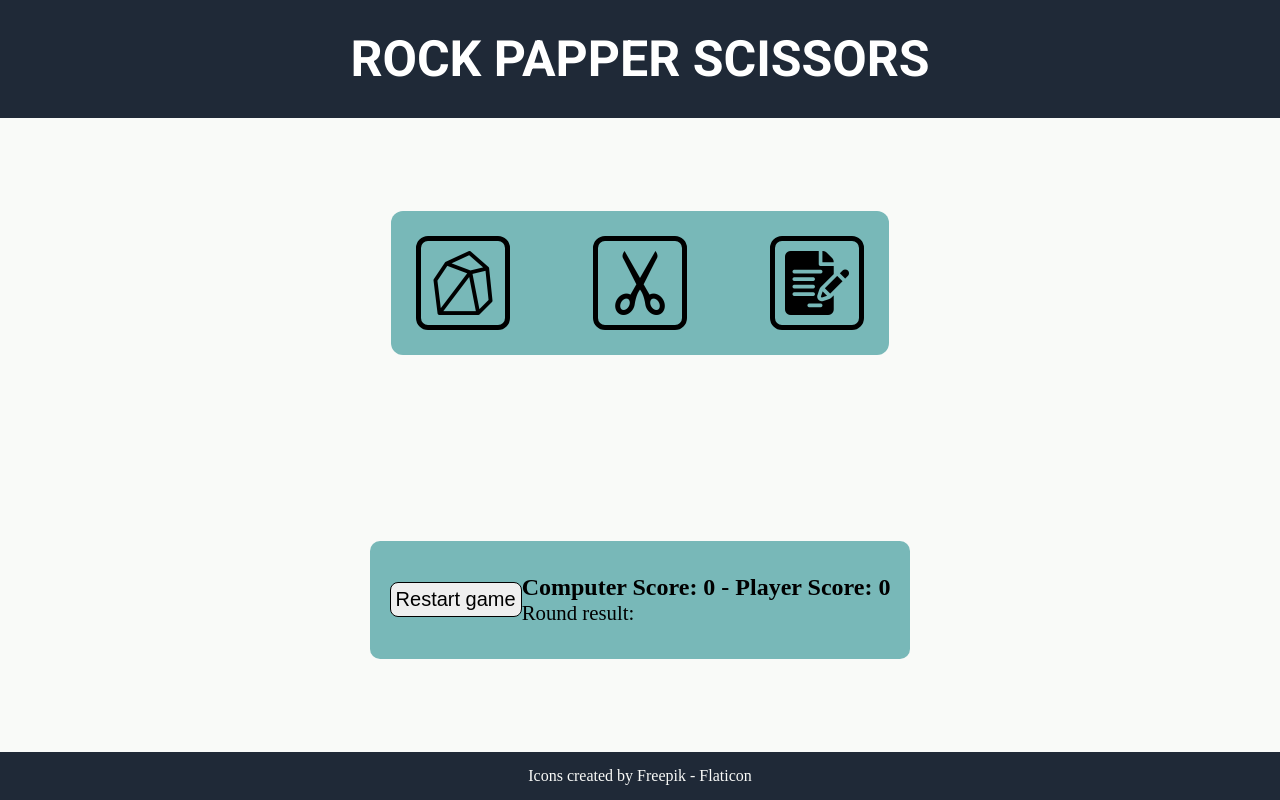
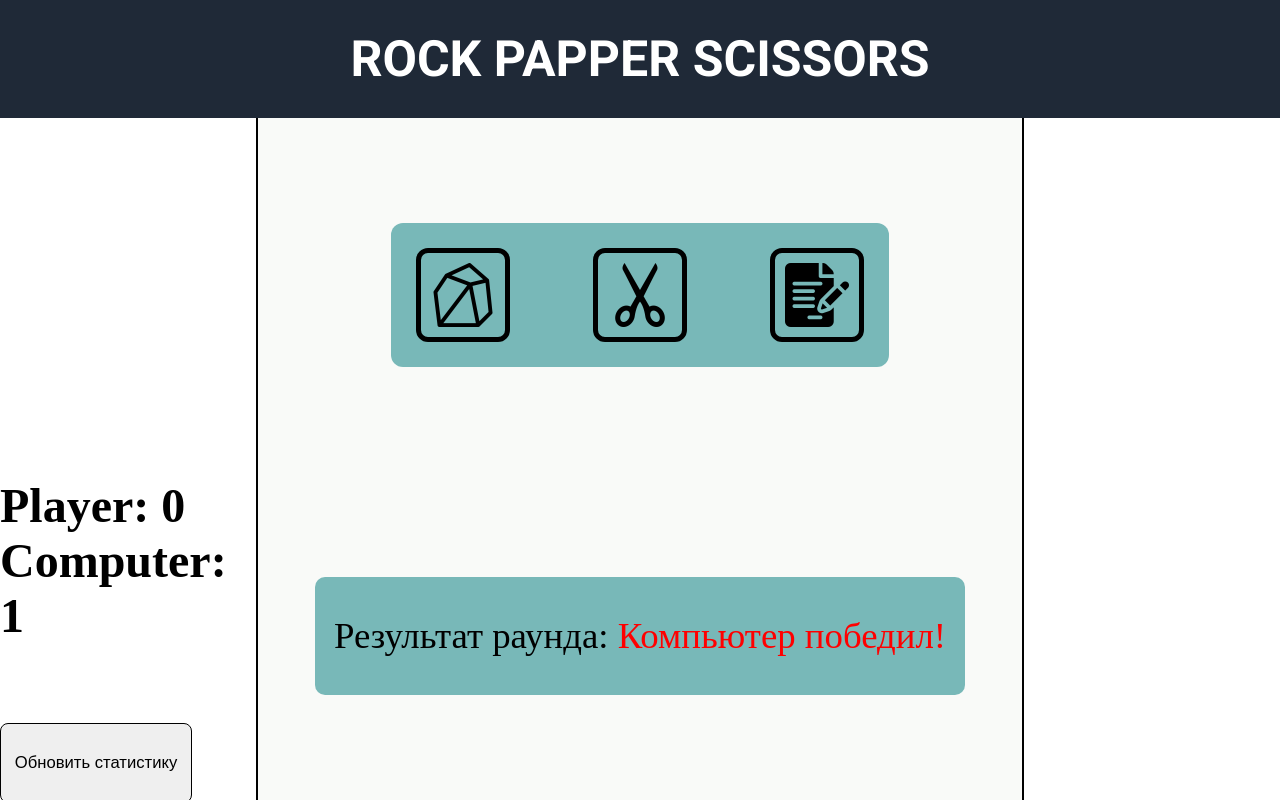
Before and after one commit to hahaz7870/web-2-years, a website: page rock-paper-scissors/index.html in a window 1280 px wide. Both pictures are taken after a click on the picture 463 px from the left and 282 px from the top of the page. Drawn offline with Linux system fonts and the light colour scheme.

Commit message:
Add files via upload

```diff
--- a/rock-paper-scissors/app.js
+++ b/rock-paper-scissors/app.js
@@ -3,20 +3,80 @@ const scissors = "scissors";
 const paper = "paper";
 const gameElements = [rock, paper, scissors];
 const restartButton = document.getElementById("restartButton");
+const computerValue = document.getElementById('computerValue');
+const playerValue = document.getElementById('playerValue');
 
+let computerScore = 0;
+let playerScore = 0;
 
 const gameItems = document.querySelectorAll('.gameItem');
 gameItems.forEach(item => {
     item.addEventListener('click', () => {
-        const randomIndex = Math.floor(Math.random() * 3);
-        console.log(gameElements[randomIndex]);
+        console.log("Player: " + item.alt);
+        const computerSelection = computerPlay();
+        console.log("Computer: " + computerSelection);
 
+        const roundResult = determineRoundResult(item.alt, computerSelection);
+        updateScore(roundResult);
     });
-
 });
 
-function restartGame() {
-    console.log("Game restarted!");
+function computerPlay() {
+    const i = Math.floor(Math.random() * 3);
+    return gameElements[i];
+}
+
+function determineRoundResult(playerSelection, computerSelection) {
+
+    if (playerSelection === computerSelection) {
+        return "tie";
+    } else if ((playerSelection === rock && computerSelection === scissors) ||
+               (playerSelection === paper && computerSelection === rock) ||
+               (playerSelection === scissors && computerSelection === paper)) {
+        return "player";
+    } else {
+        return "computer";
+    }
+}
+
+function updateScore(roundResult) {
+    if (roundResult === "player") {
+      playerScore++;
+      playerValue.textContent = playerScore;
+    } else if (roundResult === "computer") {
+      computerScore++;
+      computerValue.textContent = computerScore;
+    }
+  }
+
+  function restartGame() {
+      computerScore = 0;
+      playerScore = 0;
+      computerValue.textContent = "0";
+      playerValue.textContent = "0";
+      console.log("Game restarted!");
+  }
+
+  function updateScore(roundResult) {
+    const roundResultElement = document.querySelector('.round span');
+
+    if (roundResult === "player") {
+      playerScore++;
+      playerValue.textContent = playerScore;
+      roundResultElement.textContent = "Игрок победил!";
+      roundResultElement.classList.remove('red', 'yellow');
+      roundResultElement.classList.add('green');
+    } else if (roundResult === "computer") {
+      computerScore++;
+      computerValue.textContent = computerScore;
+      roundResultElement.textContent = "Компьютер победил!";
+      roundResultElement.classList.remove('green', 'yellow');
+      roundResultElement.classList.add('red');
+    } else {
+      roundResultElement.textContent = "Ничья!";
+      roundResultElement.classList.remove('green', 'red');
+      roundResultElement.classList.add('yellow');
+    }
   }
 
   restartButton.addEventListener("click", restartGame);
--- a/rock-paper-scissors/index.html
+++ b/rock-paper-scissors/index.html
@@ -10,7 +10,18 @@
 </head>
 <body>
   <div class="header">ROCK PAPPER SCISSORS</div>
+    <div class="side-block left-side">
+      <div class="score">
+        <div>
+          <div id="playerScore">Player: <span id="playerValue">0</span></div>
+          <div id="computerScore">Computer: <span id="computerValue">0</span></div>
+          <button id="restartButton">Обновить статистику</button>
+        </div>
+      </div>
+    </div>
 
+
+  <!-- Игра -->
   <div class="game">
     <div class="items-menu">
 
@@ -26,20 +37,19 @@
 
     <div class="menu">
       <div class="play">
-        <div class="score"><div>Computer Score: 0 - Player Score: 0</div></div>
-        <div class="round">Round result:
+        <div class="round">Результат раунда:
           <span></span>
         </div>
       </div>
       <div class="finish"></div>
-      <button id="restartButton">Restart game</button>
     </div>
   </div>
 
-  <div class="footer">
-    <a href="https://www.flaticon.com/authors/freepik"
-      title="scissors icons">Icons created by Freepik - Flaticon</a>
-  </div>
+  <!-- Конец игры -->
+
+  <div class="side-block right-side"></div>
+
+
 
   <script src="app.js"></script>
 </body>
--- a/rock-paper-scissors/style.css
+++ b/rock-paper-scissors/style.css
@@ -13,6 +13,7 @@ body {
   height: 100vh;
   width: 100vw;
   position: fixed;
+
 
 }
 
@@ -31,6 +32,7 @@ a {
   text-align: center;
   color: rgb(255, 255, 255);
   background-color: #1F2937;
+  z-index: 2;
 }
 
 .game {
@@ -65,9 +67,9 @@ a {
 
 .game .menu {
   display: flex;
-  flex-direction: row-reverse;
+  justify-content: center;
   align-items: center;
-  justify-content: space-around;
+
   min-width: 35vw;
   min-height: 10vh;
   background-color: rgb(120, 184, 184);
@@ -77,13 +79,9 @@ a {
 
 
 .menu .round {
-  font-size: 1.3rem;
+  font-size: 2.3rem;
 }
 
-.menu .score {
-  font-size: 1.5rem;
-  font-weight: 600;
-}
 
 .menu .finish {
   font-size: 1.5rem;
@@ -91,17 +89,74 @@ a {
   margin-bottom: 15px;
 }
 
-.menu button {
-  font-size: 20px;
+.left-side button {
+  position: relative;
+  font-size: 1.3vw;
   border-radius: 8px;
   border: 1px solid black;
-  padding: 5px;
+  margin: 80px 0 0 0;
+  width: 15vw;
+  height: 10vh;
+}
+
+.left-side button:hover {
+  transition: 150ms ease-in-out;
+  transform: scale(1.1);
 }
 
 .footer {
   background-color: #1F2937;
   width: 100vw;
   text-align: center;
-  margin-top: auto;
+  position: absolute;
+  left: 0;
+  bottom: 0;
   padding: 15px 0px;
 }
+
+.side-block{
+  width: 20%;
+  height: 100%;
+  background-color: #ffffff;
+  position: absolute;
+
+}
+
+.left-side{
+left: 0;
+top: 0;
+border-right: 2px solid black;
+}
+
+.right-side{
+  right: 0;
+  top: 0;
+  border-left: 2px solid black;
+}
+
+.score{
+  display: inline-flex;
+  width: 100%;
+  height: 150vh;
+  justify-content: center;
+  align-items: center;
+  font-size: 3.0rem;
+  font-weight: 600;
+  margin: 40px 0 0 0;
+}
+
+.round {
+  font-size: 1.3rem;
+}
+
+.round .green {
+  color: green;
+}
+
+.round .red {
+  color: red;
+}
+
+.round .yellow {
+  color: yellow;
+}
```
